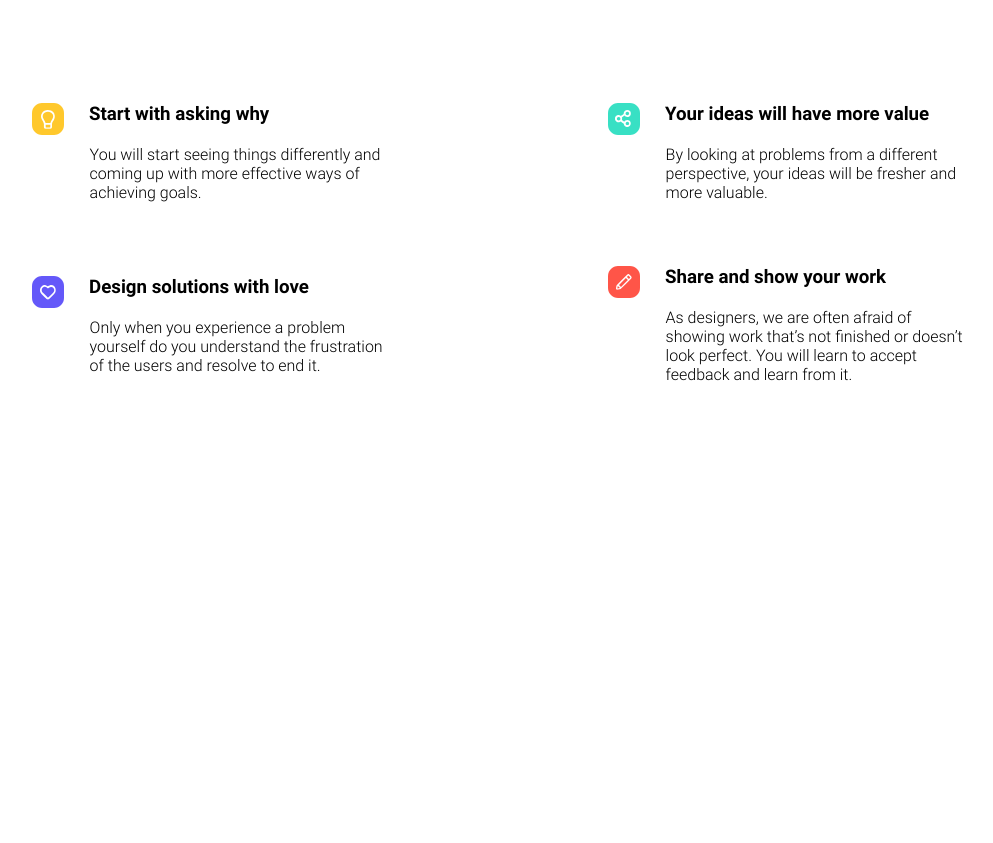
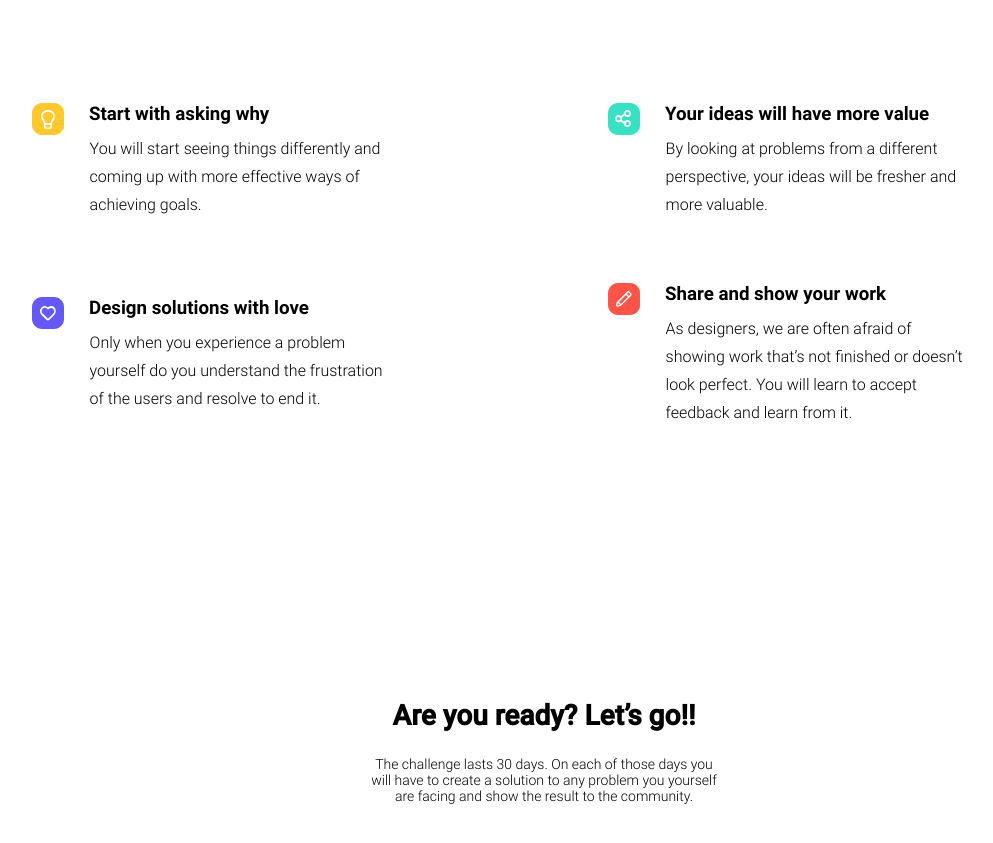
Before and after one commit to thomaserdmenger/superCode-Design-Project, a plain HTML site: page index.html in a window 1280 px wide. Shown: the part 2300-3143 px from the top of the page, without its empty margins (96-1089 px from the left). Before the commit the page ends 2956 px from the top, so only its background shows below. Drawn offline with Linux system fonts and the light colour scheme.

Commit message:
Add Letsgo Section

```diff
--- a/index.html
+++ b/index.html
@@ -122,6 +122,14 @@
             </div>
           </div>
         </section>
+        <section class="letsgo-section">
+          <h3>Are you ready? Let’s go!!</h3>
+          <p>
+            The challenge lasts 30 days. On each of those days you will have to
+            create a solution to any problem you yourself are facing and show
+            the result to the community.
+          </p>
+        </section>
       </main>
     </div>
   </body>
--- a/style.css
+++ b/style.css
@@ -188,7 +188,6 @@ header {
 
 .ideas-items article {
   display: flex;
-  margin-bottom: 0.625rem;
 }
 
 .ideas-items article img {
@@ -198,4 +197,24 @@ header {
 
 .ideas-items p {
   margin-left: 3.6rem;
+  line-height: 1.75rem;
 }
+
+/* ! Lets Go Section */
+
+.letsgo-section {
+  display: flex;
+  flex-direction: column;
+  text-align: center;
+  margin: 0 auto;
+  width: 28vw;
+  margin-bottom: 9.375rem;
+}
+
+.letsgo-section h3 {
+  margin-bottom: 1.5rem;
+}
+
+.letsgo-section p {
+  font-size: 14px;
+}
```
